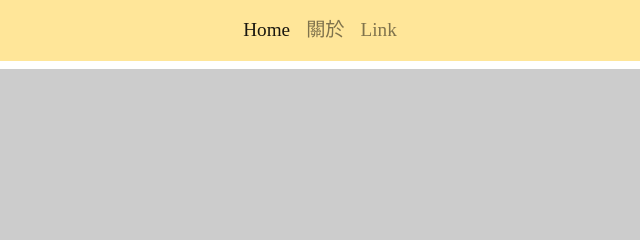
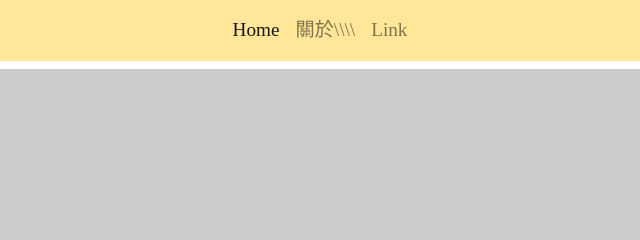
Before and after one commit to meow-zheng/meow-zheng.22222, a plain HTML site: page index.html in a window 1280 px wide. Shown: the top 240 px of the page, 320-960 px from the left. Drawn offline with nearby package versions, Linux system fonts and the light colour scheme; placeholder pictures from the web are drawn by us.

Commit message:
Update index.html

```diff
--- a/index.html
+++ b/index.html
@@ -80,7 +80,7 @@
                         <a class="nav-link" href="#">Home <span class="sr-only">(current)</span></a>
                     </li>
                     <li class="nav-item">
-                        <a class="nav-link" href="zheng.html">關於</a>
+                        <a class="nav-link" href="zheng.html">關於\\\\</a>
                     </li>
                     <!--<li class="nav-item dropdown">
                         <a class="nav-link dropdown-toggle" href="#" id="navbarDropdown" role="button" data-toggle="dropdown" aria-haspopup="true" aria-expanded="false">
```
